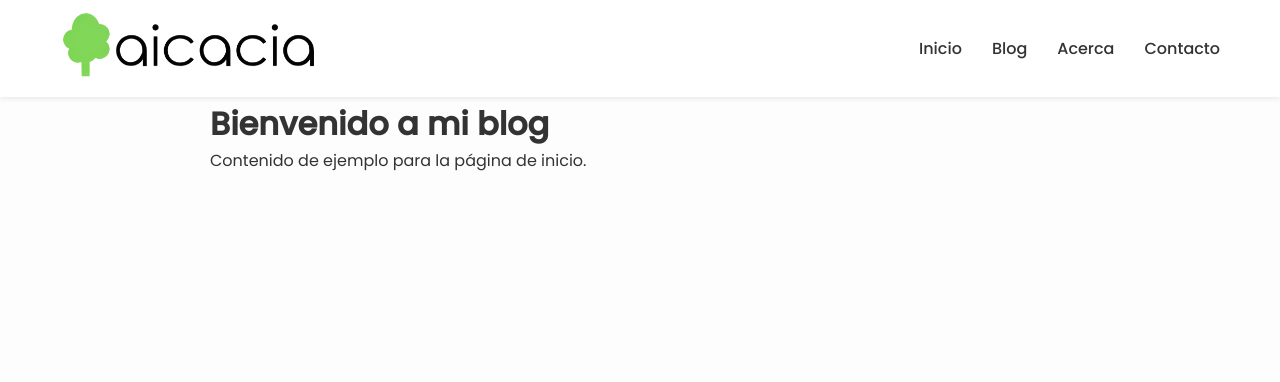
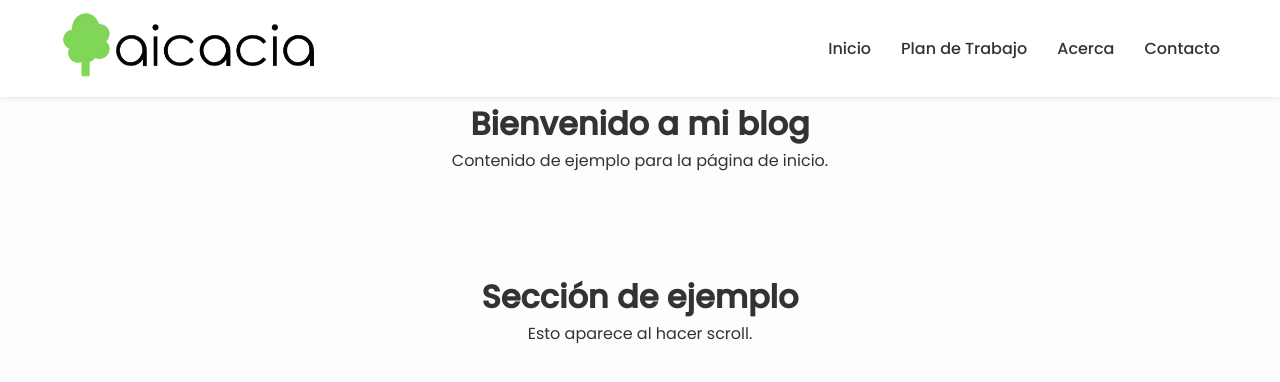
Before and after one commit to edwardmoralesr/aicacia.xyz, a plain HTML site: page index.html in a window 1280 px wide. Drawn offline with Linux system fonts and the light colour scheme.

Commit message:
Animaciones y favicon

```diff
--- a/css/styles.css
+++ b/css/styles.css
@@ -61,6 +61,8 @@ body {
   max-width: 900px;
   margin: 100px auto 40px;
   padding: 0 20px;
+  text-align: center;
+  align-items: center;
 }
 
 /* Responsive */
@@ -86,3 +88,29 @@ body {
     transform: translateY(0);
   }
 }
+
+/* Fade-in desde abajo */
+@keyframes fadeInUp {
+  0% {
+    opacity: 0;
+    transform: translateY(30px);
+  }
+  100% {
+    opacity: 1;
+    transform: translateY(0);
+  }
+}
+
+/* Clase para aplicar la animación al contenido */
+.fade-in-section {
+  opacity: 0;
+  animation: fadeInUp 1s ease-out forwards;
+  animation-delay: 0.5s;
+  transform: translateY(30px);
+  transition: all 0.6s ease-out;
+}
+
+.fade-in-section.visible {
+  opacity: 1;
+  transform: translateY(0);
+}
--- a/index.html
+++ b/index.html
@@ -3,16 +3,25 @@
   <head>
     <meta charset="UTF-8" />
     <meta name="viewport" content="width=device-width, initial-scale=1.0" />
-  <title>Inicio | Mi Blog</title>
+    <title>Aicacia | Inicio</title>
     <link rel="stylesheet" href="css/styles.css" />
-  <link href="https://fonts.googleapis.com/css2?family=Poppins:wght@400;500&display=swap" rel="stylesheet">
+    <link
+      href="https://fonts.googleapis.com/css2?family=Poppins:wght@400;500&display=swap"
+      rel="stylesheet"
+    />
+    <link rel="icon" href="img/icon.png" type="image/png" />
   </head>
   <body>
     <div id="menu-container"></div>
 
-  <div class="content">
+    <div class="content fade-in-section">
       <h1>Bienvenido a mi blog</h1>
       <p>Contenido de ejemplo para la página de inicio.</p>
+    </div>
+
+    <div class="content fade-in-section">
+      <h1>Sección de ejemplo</h1>
+      <p>Esto aparece al hacer scroll.</p>
     </div>
 
     <script src="js/main.js"></script>
--- a/js/main.js
+++ b/js/main.js
@@ -3,5 +3,29 @@ document.addEventListener("DOMContentLoaded", function () {
     .then((res) => res.text())
     .then((data) => {
       document.getElementById("menu-container").innerHTML = data;
+
+      // Activar IntersectionObserver después de cargar el menú
+      observeSections();
     });
+
+  function observeSections() {
+    const sections = document.querySelectorAll(".fade-in-section");
+
+    const observer = new IntersectionObserver(
+      (entries) => {
+        entries.forEach((entry) => {
+          if (entry.isIntersecting) {
+            entry.target.classList.add("visible");
+          }
         });
+      },
+      {
+        threshold: 0.1,
+      }
+    );
+
+    sections.forEach((section) => {
+      observer.observe(section);
+    });
+  }
+});
--- a/menu.html
+++ b/menu.html
@@ -7,7 +7,7 @@
     </div>
     <ul class="nav-links">
       <li><a href="index.html">Inicio</a></li>
-        <li><a href="blog.html">Blog</a></li>
+      <li><a href="blog.html">Plan de Trabajo</a></li>
       <li><a href="acerca.html">Acerca</a></li>
       <li><a href="contacto.html">Contacto</a></li>
     </ul>
```
Also changed, not shown: img/icon.png (added), img/logo1.png (deleted). Lines whose indentation alone changed are shown as unchanged.
